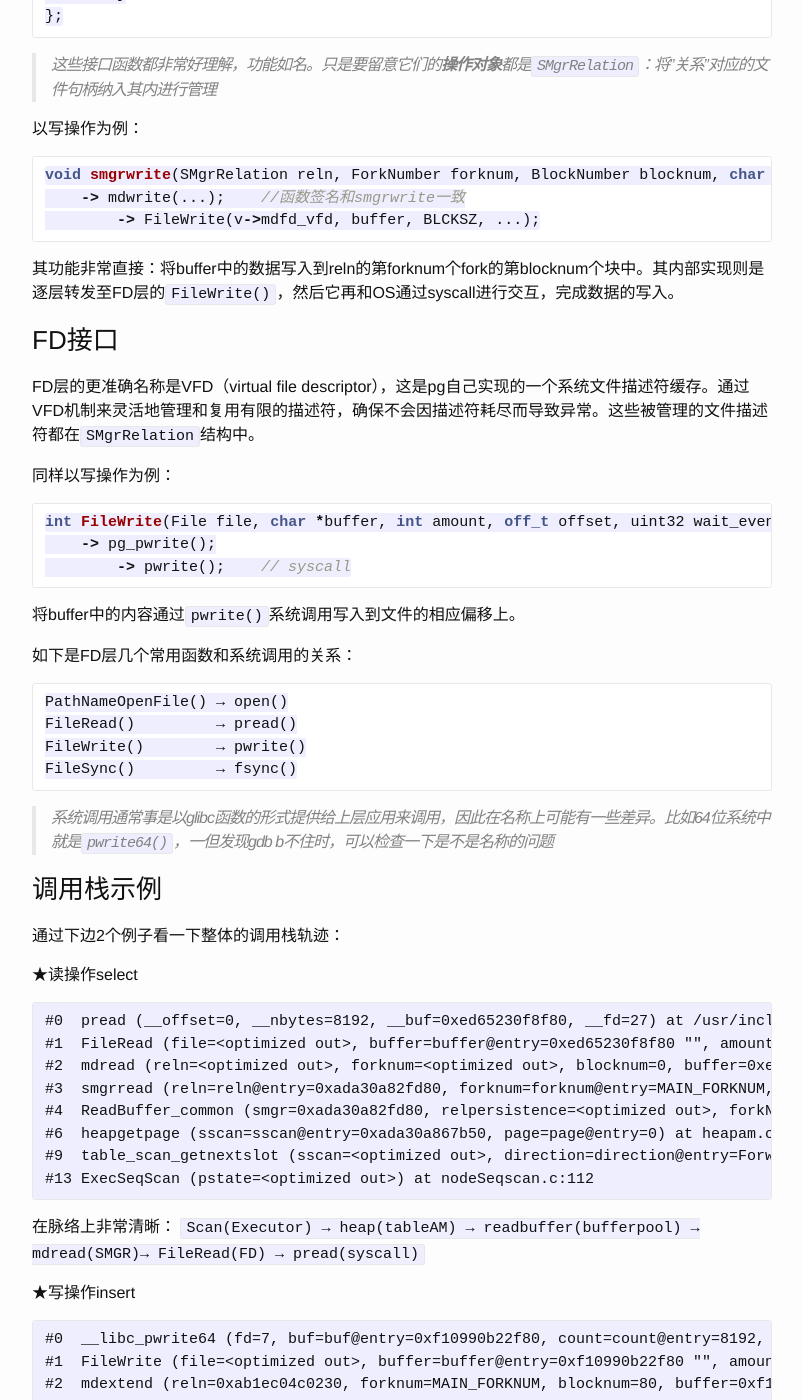
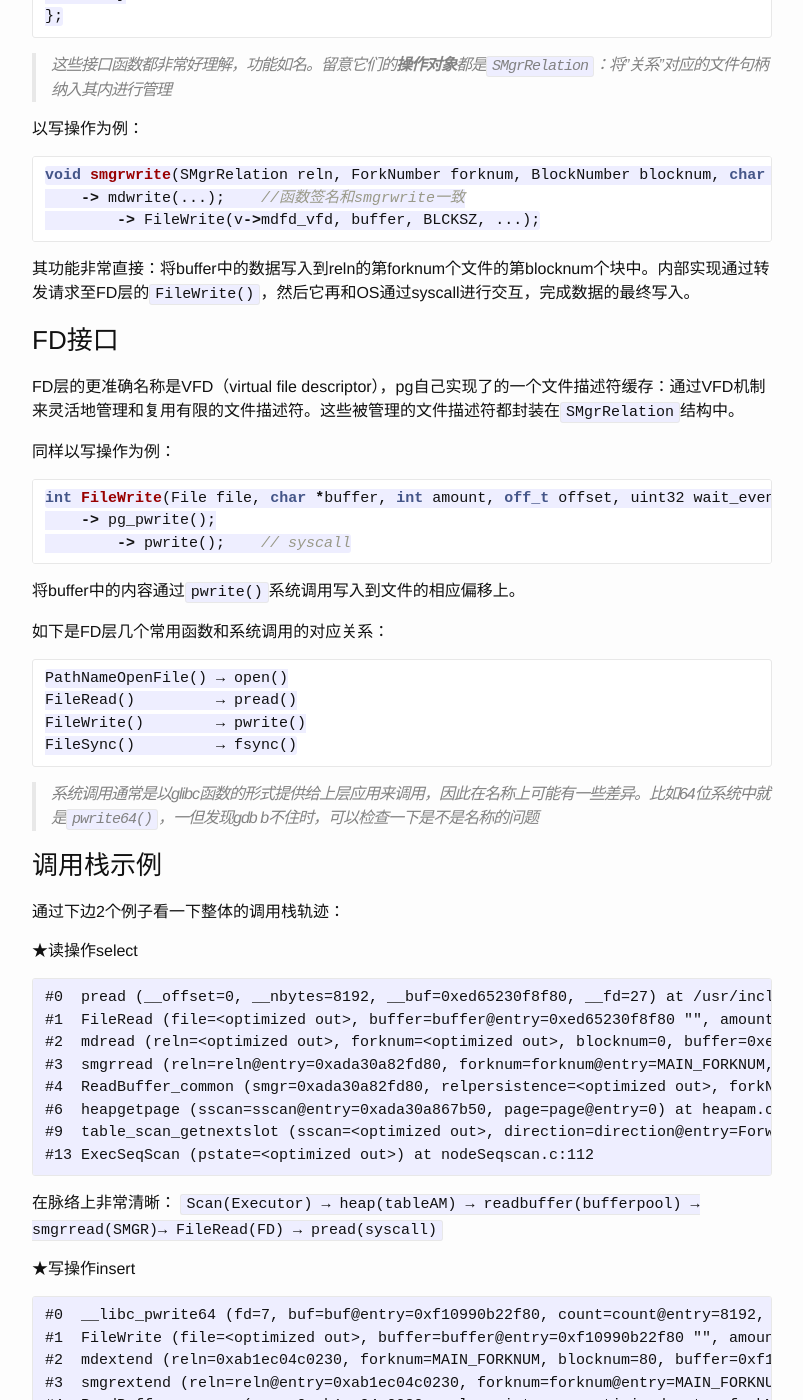
Before and after one commit to interma/interma.github.io, a Jekyll site: the page built from _posts/2025-09-09-smgr.markdown, in a window 1280 px wide and 1400 px high, scrolled down 881 px. Shown: the whole window, without its empty margins (238-1041 px from the left). Built offline with Jekyll 4.4.1, drawn with Linux system fonts in a browser that asks for light colours; some of the changed text lies outside the part shown.

Commit message:
refined smgr

````diff
--- a/_includes/header.html
+++ b/_includes/header.html
@@ -17,7 +17,7 @@
         {% assign sorted_pages = site.pages | sort: "nav_order" %}
         {% for page in sorted_pages %}
           {% if page.title %}
-          <a class="page-link" href="{{ page.url | prepend: site.baseurl }}">{{ page.title }}</a>
+          <a class="page-link" href="{{ page.url | prepend: site.baseurl }}">‣{{ page.title }}</a>
           {% endif %}
         {% endfor %}
 
--- a/_posts/2025-09-09-smgr.markdown
+++ b/_posts/2025-09-09-smgr.markdown
@@ -9,7 +9,7 @@
 - src/backend/storage/smgr/smgr.c
 - src/backend/storage/file/fd.c
 
-SMGR（Storage Manager）层负责为上层提供统一的**relation**磁盘存储接口；而FD（File Descriptor）层则封装了具体的文件打开、关闭、缓存与操作管理，直接和**OS系统调用**交互。
+SMGR层（Storage Manager）负责为上层提供了面向**relation**磁盘存储接口；而FD层（File Descriptor）则封装了具体的文件打开、关闭、缓存与操作管理，直接和**OS系统调用**交互。
 ```
 bufferpool──►[smgr]───┐
                       │
@@ -34,7 +34,7 @@
 	}
 };
 ```
-> 这些接口函数都非常好理解，功能如名。只是要留意它们的**操作对象**都是```SMgrRelation```：将"关系"对应的文件句柄纳入其内进行管理
+> 这些接口函数都非常好理解，功能如名。留意它们的**操作对象**都是```SMgrRelation```：将"关系"对应的文件句柄纳入其内进行管理
 
 以写操作为例：
 ```c
@@ -42,10 +42,10 @@
     -> mdwrite(...);    //函数签名和smgrwrite一致
         -> FileWrite(v->mdfd_vfd, buffer, BLCKSZ, ...);
 ```
-其功能非常直接：将buffer中的数据写入到reln的第forknum个fork的第blocknum个块中。其内部实现则是逐层转发至FD层的```FileWrite()```，然后它再和OS通过syscall进行交互，完成数据的写入。
+其功能非常直接：将buffer中的数据写入到reln的第forknum个文件的第blocknum个块中。内部实现通过转发请求至FD层的```FileWrite()```，然后它再和OS通过syscall进行交互，完成数据的最终写入。
 
 ### FD接口
-FD层的更准确名称是VFD（virtual file descriptor），这是pg自己实现的一个系统文件描述符缓存。通过VFD机制来灵活地管理和复用有限的描述符，确保不会因描述符耗尽而导致异常。这些被管理的文件描述符都在```SMgrRelation```结构中。
+FD层的更准确名称是VFD（virtual file descriptor），pg自己实现了的一个文件描述符缓存：通过VFD机制来灵活地管理和复用有限的文件描述符。这些被管理的文件描述符都封装在```SMgrRelation```结构中。
 
 同样以写操作为例：
 ```c
@@ -55,14 +55,14 @@
 ```
 将buffer中的内容通过`pwrite()`系统调用写入到文件的相应偏移上。
 
-如下是FD层几个常用函数和系统调用的关系：
+如下是FD层几个常用函数和系统调用的对应关系：
 ```
 PathNameOpenFile() → open()
 FileRead()         → pread()
 FileWrite()        → pwrite()
 FileSync()         → fsync()
 ```
-> 系统调用通常事是以glibc函数的形式提供给上层应用来调用，因此在名称上可能有一些差异。比如64位系统中就是```pwrite64()```，一但发现gdb b不住时，可以检查一下是不是名称的问题
+> 系统调用通常是以glibc函数的形式提供给上层应用来调用，因此在名称上可能有一些差异。比如64位系统中就是```pwrite64()```，一但发现gdb b不住时，可以检查一下是不是名称的问题
 
 ### 调用栈示例
 通过下边2个例子看一下整体的调用栈轨迹：
@@ -79,7 +79,7 @@
 #13 ExecSeqScan (pstate=<optimized out>) at nodeSeqscan.c:112
 ```
 在脉络上非常清晰：
-```Scan(Executor) → heap(tableAM) → readbuffer(bufferpool) → mdread(SMGR)→ FileRead(FD) → pread(syscall)```
+```Scan(Executor) → heap(tableAM) → readbuffer(bufferpool) → smgrread(SMGR)→ FileRead(FD) → pread(syscall)```
 
 ★写操作insert
 ```gdb
@@ -94,26 +94,25 @@
 #11 ExecInsert (mtstate=mtstate@entry=0xab1ec04e57a8, resultRelInfo=resultRelInfo@entry=0xab1ec04e59c0, slot=0xab1ec04e5028, planSlot=planSlot@entry=0xab1ec04e6b60, estate=estate@entry=0xab1ec04e5530, canSetTag=<optimized out>) at nodeModifyTable.c:1031
 #12 ExecModifyTable (pstate=0xab1ec04e57a8) at nodeModifyTable.c:2719
 ```
-脉络同read，但是需要留意：insert只触发了**同步**的extend操作（新增一个block到文件），而具体要写入的数据需要等待bgwriter/checkpointer来**异步**进行写入并刷入磁盘
+脉络同read，但是需要留意：insert只触发了**同步**的extend操作（新增一个block到文件），而具体的数据需要等待bgwriter/checkpointer来**异步**进行写入并刷入磁盘
 
 ### Discussion
-pg的SMGR和FD层非常朴实，在pg17之前（似乎）未使用到OS提供高级IO特效，所以这块显然有很大的改进空间:
-- pg17中引入了vectored I/O：一次系统调用中完成多个IO请求
-- pg18中引入了AIO和DIO：
-[The path to using AIO in postgres (PGConf.EU 2023)](https://www.youtube.com/watch?v=qX50xrHwQa4)
-    > For a few years we (Andres Freund, Thomas Munro, Melanie Plageman, David Rowley) have been working towards using asynchronous IO (AIO) and direct IO in Postgres. The goal of using AIO and DIO in postgres is to improve throughput, decrease latency, reduce jitter, reduce double buffering and more.
+pg的SMGR和FD层非常朴实，在pg17之前基本未使用到OS提供的高级IO特性，所以这里显然有很大的改进空间:
+- pg17中引入了vectored I/O：在一次系统调用中完成多个IO请求
+- pg18中引入了AIO和DIO：进一步加强性能
+    - [The path to using AIO in postgres (PGConf.EU 2023)](https://www.youtube.com/watch?v=qX50xrHwQa4)
+        > For a few years we (Andres Freund, Thomas Munro, Melanie Plageman, David Rowley) have been working towards using asynchronous IO (AIO) and direct IO in Postgres. The goal of using AIO and DIO in postgres is to improve throughput, decrease latency, reduce jitter, reduce double buffering and more.
+    - 目前的主要使用场景还是**数据预读（prefetch）**，社区正在持续优化中，可以多关注。
 
-目前的主要使用场景还是**数据预读（prefetch）**，社区中正在持续优化中，可以关注。
-
-另外SMGR层是可以支持hook的，比如[NeonDB](https://github.com/neondatabase/neon/blob/77e22e4bf09d88b70b4a83a38c2f6de6301816b4/pgxn/neon/pagestore_smgr.c#L2220-L2255)：
+另外SMGR层是支持通过扩展hook的，一旦需要改变最终的读写行为时就可以这里搞，比如[NeonDB](https://github.com/neondatabase/neon/blob/77e22e4bf09d88b70b4a83a38c2f6de6301816b4/pgxn/neon/pagestore_smgr.c#L2220-L2255)：
 ```cpp
 static const struct f_smgr neon_smgr =
 {
 ...
 #if PG_MAJORVERSION_NUM >= 17
 	.smgr_prefetch = neon_prefetch,
-	.smgr_readv = neon_readv,
-	.smgr_writev = neon_writev,
+	.smgr_readv = neon_readv,   // 先读本地缓存，未命中再去拉取存储服务
+	.smgr_writev = neon_writev, // 不写本地数据
 #else
 	.smgr_prefetch = neon_prefetch,
 	.smgr_read = neon_read,
@@ -123,7 +122,7 @@
 ```
 
 Questions:
-1. 之前提到了bufferpool中的数据写盘是异步的，具体有那几种场景？
-    > gdb b一下看看
+1. 之前提到了bufferpool中的数据写盘是异步的，具体再分那几种场景？
+    > 提示：比如数据页换出，可以通过gdb来看看
 1. mysql innodb也有bufferpool，它推荐使用的内存越大越好，那么pg也是这样的吗？
     > 如果2者有差异，造成这种区别的原因是什么？
--- a/postgres.markdown
+++ b/postgres.markdown
@@ -9,7 +9,7 @@
 
 ## Postgres实现简介
 以极简方式对pg内部的一些实现进行介绍。
-> 已经有那么多分析pg内部实现的资料了，为什么你还需要写一个？这里主要是我之前的学习记录，另外毕竟千人千面，可能我的介绍恰好对你有帮助
+> 目前已经有很多分析pg内部实现的资料了，为什么你又要写？算是我之前的学习备忘吧，另外毕竟千人千面，可能这里的介绍恰好对你有帮助
 
 ### 参考书
 目前使用AI来解读pg代码已经非常强大了，除了代码之外，推荐的几本书籍：
````
Also changed, not shown: other parts of _posts/2025-09-09-smgr.markdown (+1 -1 lines).
